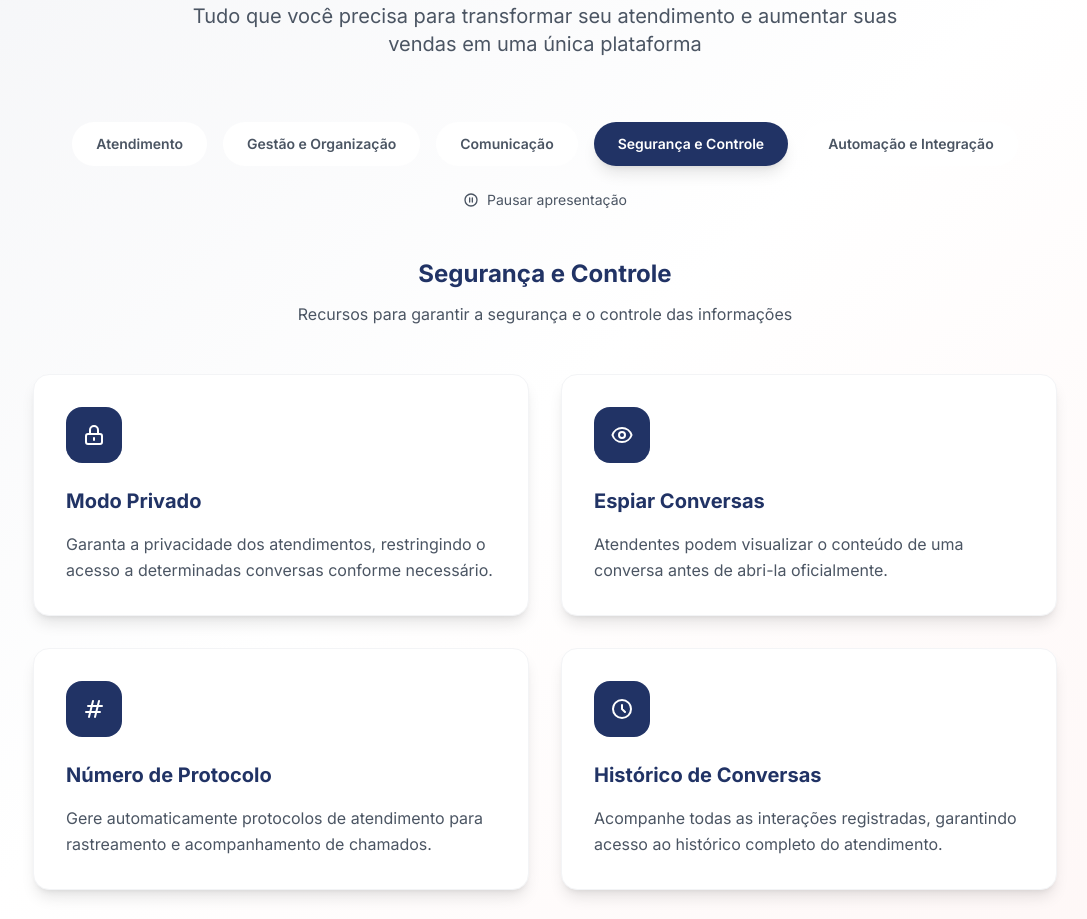
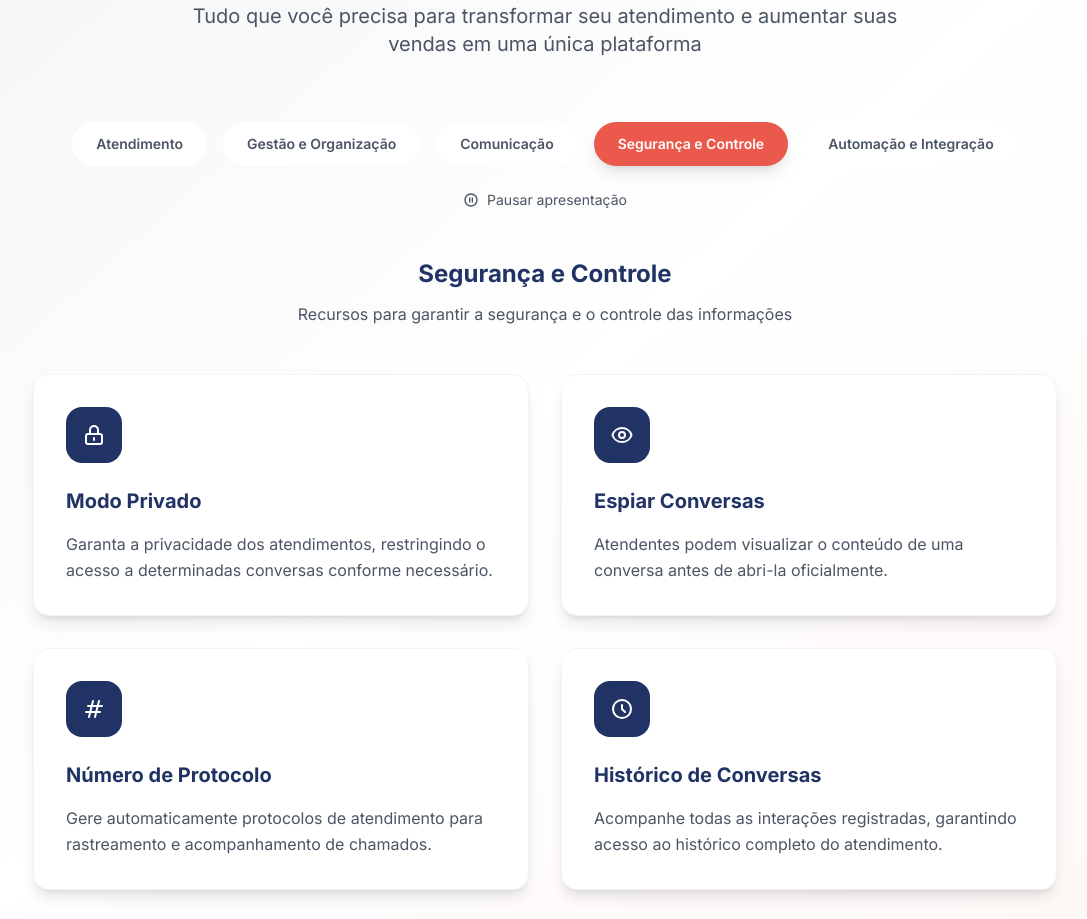
Before and after one commit to bruno-garcez-se/tradechat, a Next.js app: page / in a window 1280 px wide. Shown: the part 820-1739 px from the top of the page, without its empty margins (95-1182 px from the left). Built offline with nearby package versions, Linux system fonts and the light colour scheme.

Commit message:
style: alterada cor dos botões de categoria para vermelho

```diff
--- a/src/app/components/FeaturesSection.tsx
+++ b/src/app/components/FeaturesSection.tsx
@@ -272,7 +272,7 @@ export default function FeaturesSection() {
                 onClick={() => handleTabClick(key)}
                 className={`px-6 py-3 rounded-full text-sm font-semibold transition-all duration-300 ${
                   activeTab === key
-                    ? 'bg-[#213365] text-white shadow-lg'
+                    ? 'bg-[#eb594c] text-white shadow-lg'
                     : 'bg-white text-gray-600 hover:bg-gray-50'
                 }`}
               >
```
